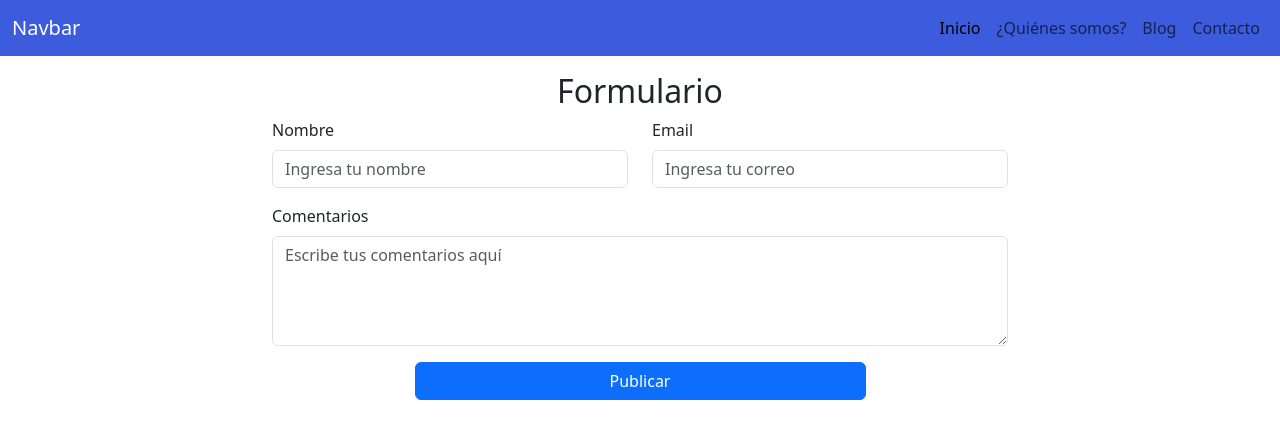
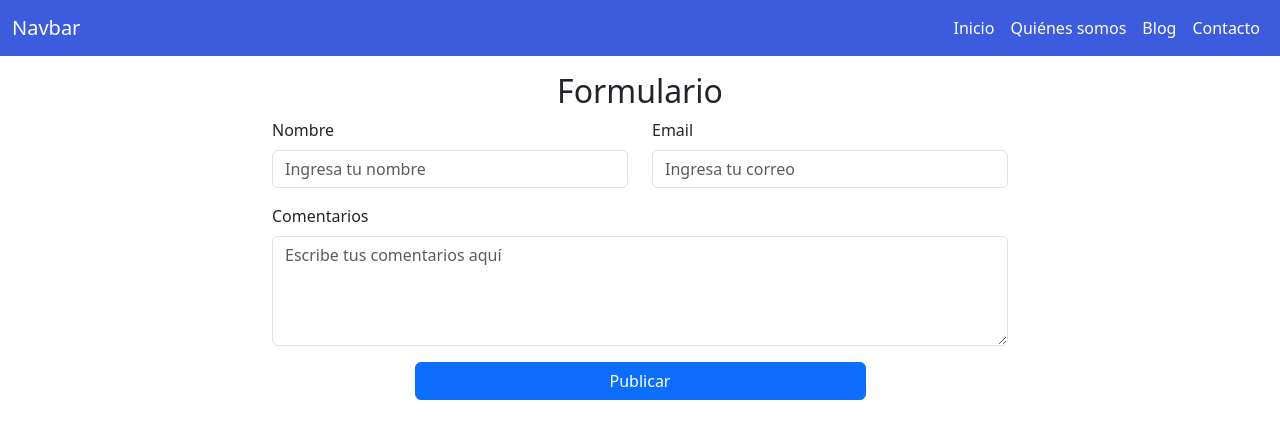
Before and after one commit to diannvac/sistemaComentarios, a React (Vite) app: page / in a window 1280 px wide. Shown: the top 438 px of the page. Built offline with nearby package versions, Linux system fonts and the light colour scheme.

Commit message:
Cambiar el color del nav-link

```diff
--- a/src/components/Navbar.jsx
+++ b/src/components/Navbar.jsx
@@ -15,7 +15,7 @@ const Navbar = () => {
               <a className="nav-link active" aria-current="page" href="#">Inicio</a>
             </li>
             <li className="nav-item">
-              <a className="nav-link" href="#">¿Quiénes somos?</a>
+              <a className="nav-link" href="#">Quiénes somos</a>
             </li>
             <li className="nav-item">
               <a className="nav-link" href="#">Blog</a>
--- a/src/index.css
+++ b/src/index.css
@@ -5,3 +5,7 @@
 .navbar-brand {
     color: #fff !important;
 }
+
+.nav-link{
+    color: #fff !important;
+}
```
